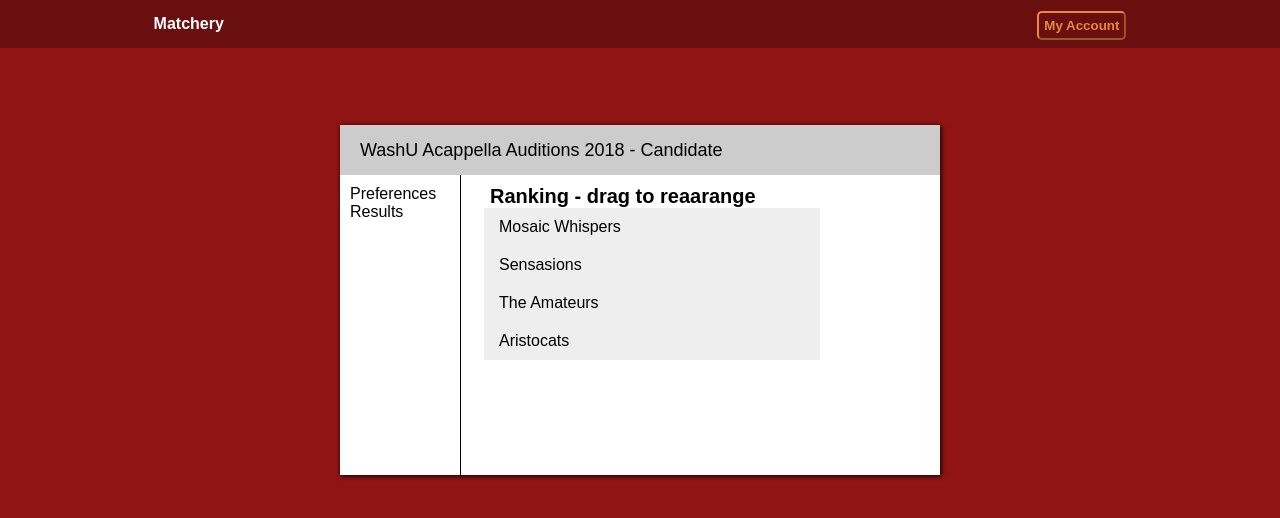
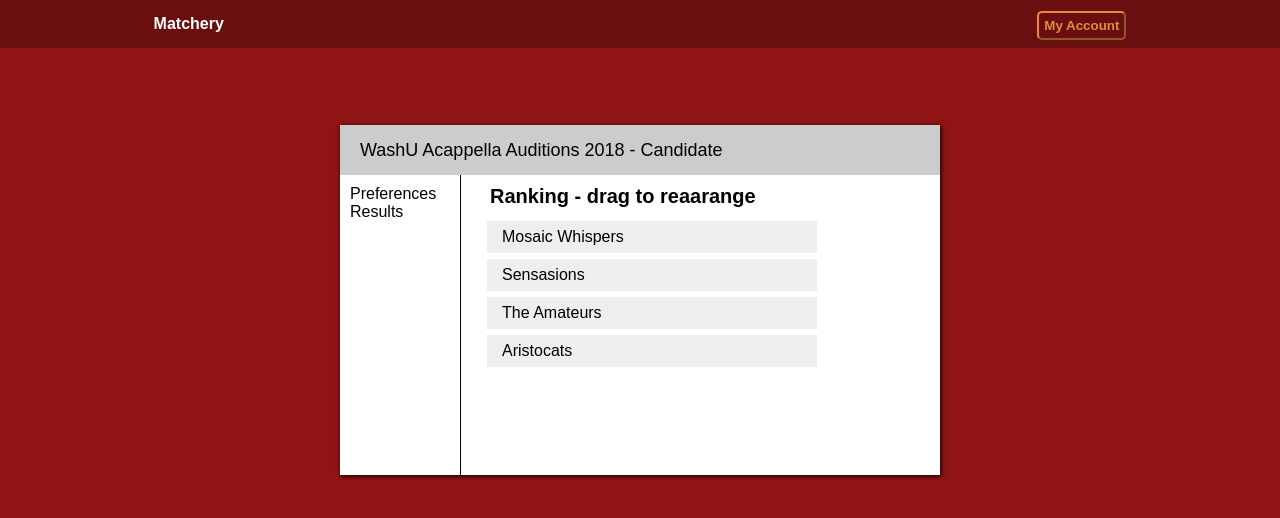
Before and after one commit to andrewsun25/Matchery, a React (Create React App) app in the folder matchery_client/: page / in a window 1280 px wide. Shown: the top 518 px of the page. Built offline with nearby package versions, Linux system fonts and the light colour scheme.

Commit message:
list savepoint

```diff
--- a/matchery_client/src/screens/List.css
+++ b/matchery_client/src/screens/List.css
@@ -1,11 +1,13 @@
 .draggableList ul {
   list-style: none;
   margin:0;
+  margin-top: 10px;
   padding:0;
 }
 .draggableList li {
   margin-left: 30%;
-  padding: 10px 15px;
+  border: 3px solid white;
+  padding: 7px 15px;
   background:#eee;
 }
 .draggableList li::selection {
```
